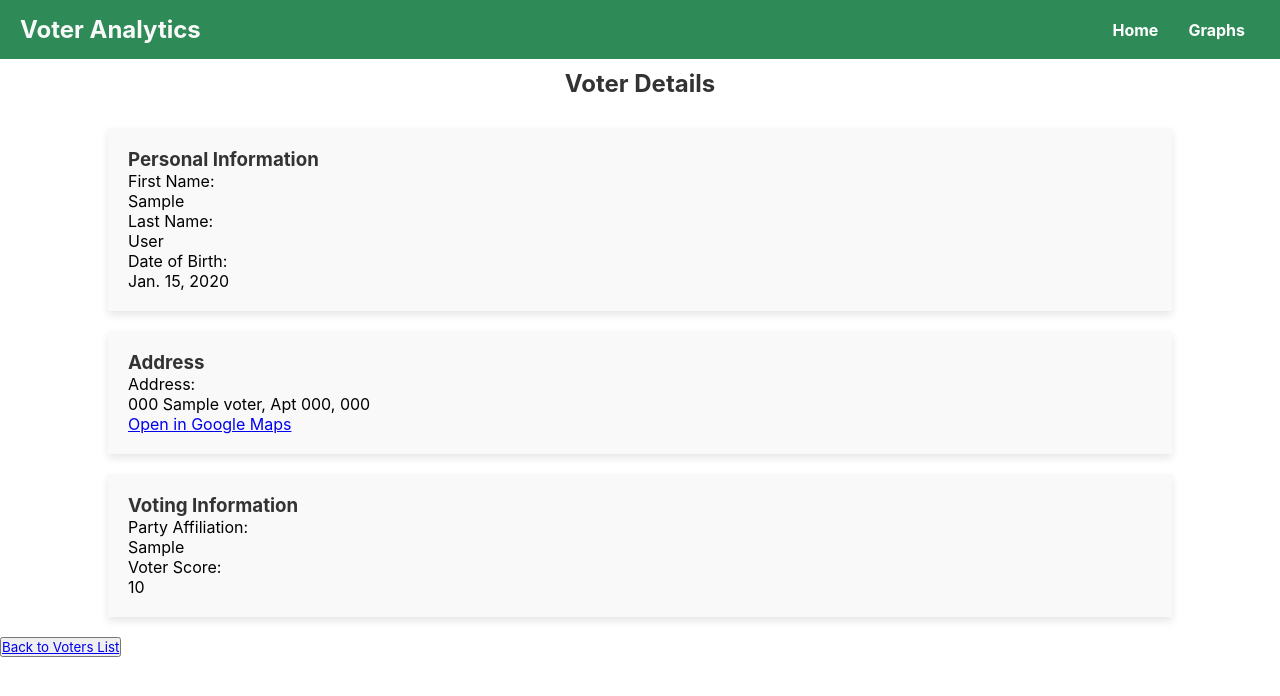
After one commit to Senahilal/cs412, a Django app: page /voter_analytics/voter/1/ in a window 1280 px wide. The commit adds this page. Shown: the top 696 px of the page. Run offline with Django 5.2, Linux system fonts and the light colour scheme; tables that the repository leaves empty hold one stand-in row (values such as "Sample post").

Commit message:
added voter details page

```diff
--- a/voter_analytics/models.py
+++ b/voter_analytics/models.py
@@ -3,7 +3,7 @@ import csv
 
 # Create your models here.
 class Voter(models.Model):
-    voter_id = models.CharField(max_length=12, primary_key=True)
+    voter_id = models.CharField(max_length=12)
     first_name = models.CharField(max_length=50, blank=False)
     last_name = models.CharField(max_length=50, blank=False)
     street_number = models.CharField(max_length=10)
@@ -70,7 +70,7 @@ def load_data():
 
             # Save the instance to the database
             voter.save()
-            #print(f'Created voter: {voter}')
+            print(f'Created voter: {voter}')
 
         except Exception as e:
             print(f"Exception occurred with fields: {fields}. Error: {e}")
--- a/voter_analytics/static/stylesvoter.css
+++ b/voter_analytics/static/stylesvoter.css
@@ -6,6 +6,16 @@
 }
 
 body{
+}
+
+h2{
+    color: #333333;
+    text-align: center;
+    padding: 10px;
+}
+
+h3 {
+    color: #333333; /* Dark gray for contrast */
 }
 
 /* BASE */
@@ -93,12 +103,25 @@ nav a:hover {
     background-color: #f9f9f9; /* Light background to distinguish form */
     box-shadow: 0 4px 8px rgba(0, 0, 0, 0.1); /* Soft shadow for depth */
 }
-.form-container h3 {
-    color: #333; /* Dark gray for contrast */
-}
 
 .form-container form {
     display: flex;
     flex-direction: column; /* Stack form fields vertically */
     gap: 10px; /* Space between fields */
 }
+
+
+
+
+
+
+
+/* Voter Page */
+
+.voter-info-container{
+    width: 80%;
+    margin: 20px auto;
+    padding: 20px;
+    background-color: #f9f9f9;
+    box-shadow: 0 4px 8px rgba(0, 0, 0, 0.1);
+}
--- /dev/null
+++ b/voter_analytics/templates/voter_analytics/show_voter.html
@@ -0,0 +1,58 @@
+{% extends 'voter_analytics/base.html' %}
+
+{% block content %}
+
+<h2>Voter Details</h2>
+
+<div class="voter-info-container">
+
+    <h3>Personal Information</h3>
+    <div>
+        <p>First Name:</p>
+        <p>{{ voter.first_name }}</p>
+    </div>
+    <div>
+        <p>Last Name:</p>
+        <p>{{ voter.last_name }}</p>
+    </div>
+
+    <div>
+        <p>Date of Birth:</p>
+        <p>{{ voter.date_of_birth }}</p>
+    </div>
+</div>
+
+<div class="voter-info-container">
+    <h3>Address</h3>
+    <div>
+        <p>Address:</p>
+        <p>{{ voter.street_number }} {{ voter.street_name }}{% if voter.apartment_number %}, Apt {{ voter.apartment_number }}{% endif %}, {{ voter.zip_code }}</p>
+    </div>
+    <!-- Google Maps Link -->
+    <p>
+        <a href="https://www.google.com/maps/search/{{ voter.street_number }}+{{ voter.street_name }}+{{ voter.zip_code }}/" target="_blank">
+            Open in Google Maps
+        </a>
+    </p>
+
+</div>
+
+<div class="voter-info-container">
+    <h3>Voting Information</h3>
+
+    <div>
+        <p>Party Affiliation:</p>
+        <p>{{ voter.party_affiliation }}</p>
+    </div>
+    <div>
+        <p>Voter Score:</p>
+        <p>{{ voter.voter_score }}</p>
+    </div>
+</div>
+
+
+
+<!-- Back to Voters List -->
+<button><a href="{% url 'voters' %}">Back to Voters List</a></button>
+
+{% endblock %}
--- a/voter_analytics/templates/voter_analytics/voter_list.html
+++ b/voter_analytics/templates/voter_analytics/voter_list.html
@@ -2,6 +2,7 @@
 {% extends 'voter_analytics/base.html' %}
 
 {% block content %}
+
 <div class="title-container">
     <h2 class="voter_list-title">Voters</h2>
 </div>
@@ -33,7 +34,7 @@
         </thead>
         <tbody>
             {% for voter in voters %}
-                <tr class="voter-row">
+                <tr class="voter-row" style="cursor: pointer;" onclick="location.href='{% url 'voter_page' voter.pk %}';">
                     <td>{{ voter.first_name }}</td>
                     <td>{{ voter.last_name }}</td>
                     <td>{{ voter.street_number }} {{ voter.street_name }}</td>
--- a/voter_analytics/urls.py
+++ b/voter_analytics/urls.py
@@ -7,4 +7,5 @@ from django.contrib.auth import views as auth_views
 
 urlpatterns =[
     path('', views.VoterListView.as_view(), name='voters'),
+    path('voter/<int:pk>/', views.ShowVoterPageView.as_view(), name='voter_page'),
 ]
--- a/voter_analytics/views.py
+++ b/voter_analytics/views.py
@@ -61,3 +61,9 @@ class VoterListView(ListView):
         # Add the form to the context
         context['form'] = self.form
         return context
+
+class ShowVoterPageView(DetailView):
+    '''View to display a single Voter record.'''
+    model = Voter
+    template_name = 'voter_analytics/show_voter.html'
+    context_object_name = 'voter'
```
Also changed, not shown: voter_analytics/migrations/0001_initial.py.
